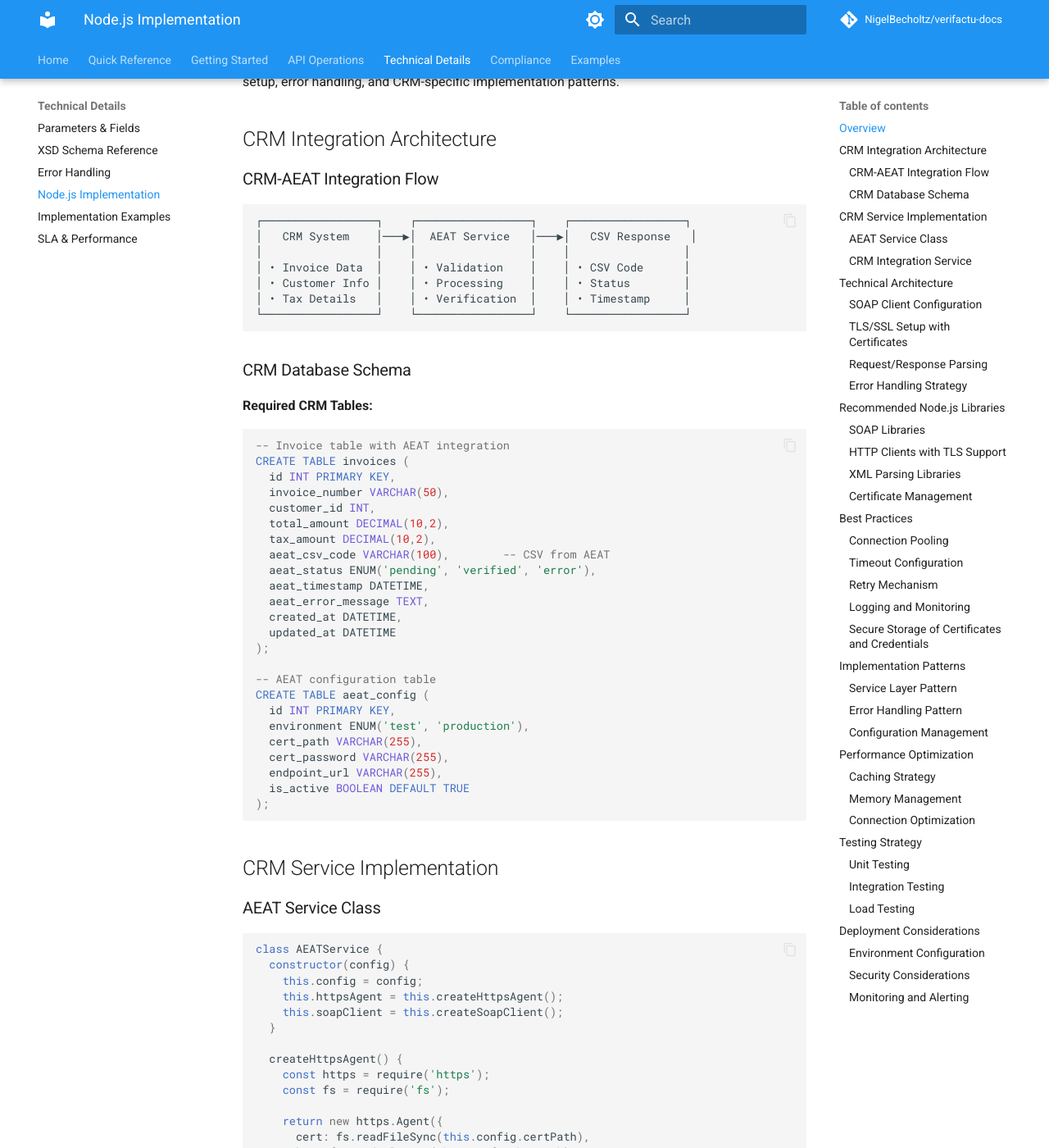
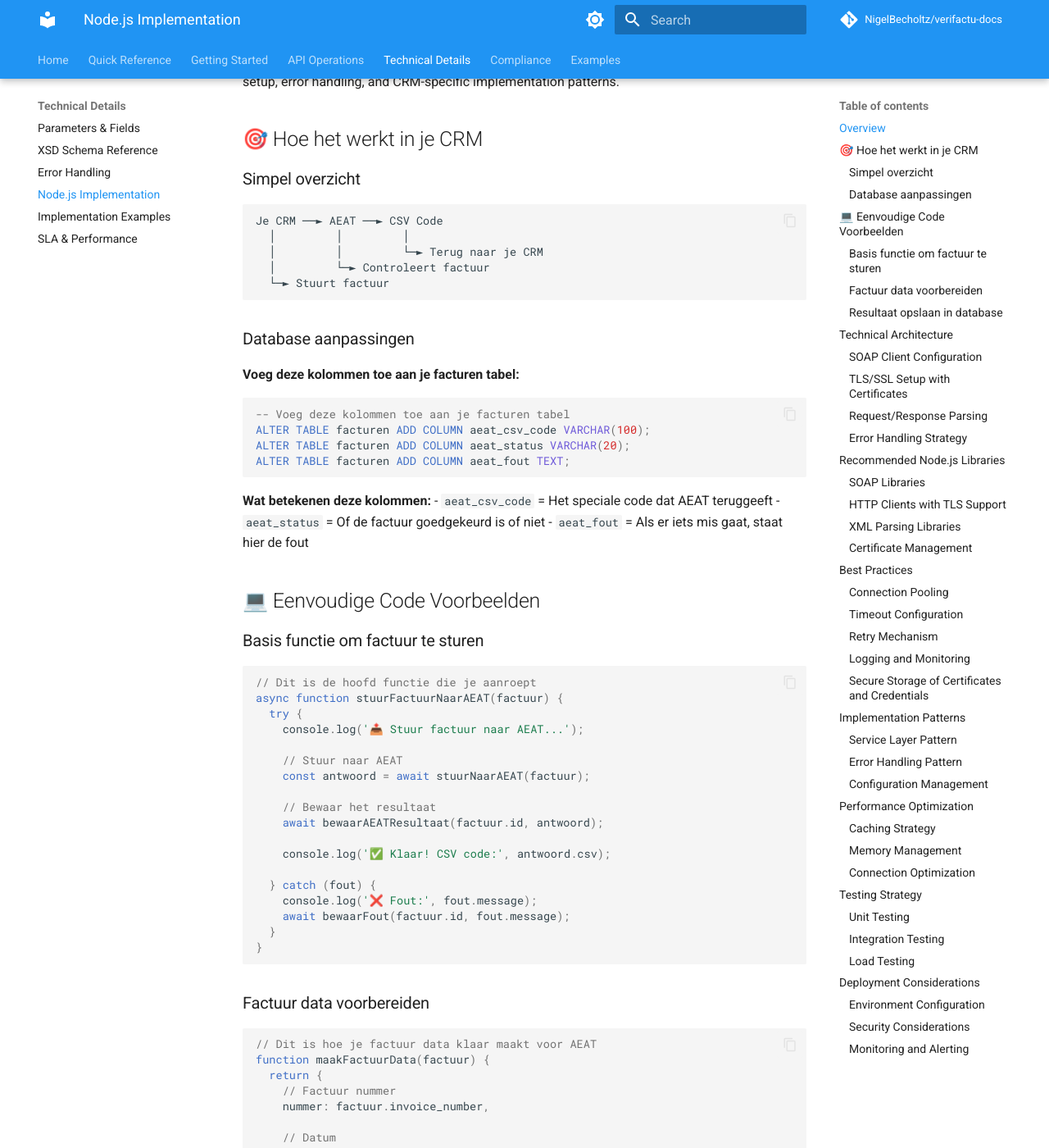
Before and after one commit to NigelBecholtz/verifactu-docs, an MkDocs documentation site: the page built from docs/node-implementation.md, in a window 1280 px wide and 1400 px high, scrolled down 283 px. Shown: the whole window at 82% size. Built offline with MkDocs 1.6.1 and Material for MkDocs 9.7.7, drawn with Linux system fonts in a browser that asks for light colours; comment, search, counter and statistics services are not loaded; some of the changed text lies outside the part shown.

Commit message:
Make documentation beginner-friendly
- Simplified CRM integration guide with Dutch explanations
- Added emoji and visual elements for better readability
- Replaced complex technical code with simple examples
- Added step-by-step quick start guide
- Focused on practical implementation rather than theory
- Made database schema explanations clearer
- Added simple workflow explanations

````diff
--- a/docs/authentication.md
+++ b/docs/authentication.md
@@ -110,64 +110,76 @@ The AEAT VERI*FACTU webservice uses **mutual TLS authentication** (also known as
 - **Usage**: Convenient for some applications
 - **Security**: Less secure than separate files
 
-## CRM Implementation Guide
+## 🚀 Eenvoudige CRM Integratie
 
-### Prerequisites
-**You already have:**
-- ✅ Client certificate (PFX/P12 or PEM format)
-- ✅ Private key
-- ✅ Certificate password (if applicable)
-- ✅ CRM system ready for integration
+### Wat je nodig hebt
+**Je hebt al:**
+- ✅ Een certificaat (van FNMT)
+- ✅ Je CRM systeem
+- ✅ Een beetje programmeerkennis
 
-### CRM Integration Steps
+### Stap 1: Certificaat opslaan
+**Zet je certificaat op een veilige plek in je CRM:**
 
-**1. Certificate Storage in CRM:**
 ```javascript
-// Store certificates securely in your CRM
-const certificateConfig = {
-  clientCert: process.env.AEAT_CLIENT_CERT, // Base64 encoded or file path
-  clientKey: process.env.AEAT_CLIENT_KEY,   // Base64 encoded or file path
-  caChain: process.env.AEAT_CA_CHAIN,      // Certificate Authority chain
-  password: process.env.AEAT_CERT_PASSWORD // Certificate password
+// Dit is waar je certificaat staat
+const certificaat = {
+  bestand: '/pad/naar/jouw/certificaat.p12',
+  wachtwoord: 'jouw_wachtwoord',
+  omgeving: 'test' // of 'production'
 };
 ```
 
-**2. CRM Database Configuration:**
+### Stap 2: Database aanpassen
+**Voeg deze kolommen toe aan je facturen tabel:**
+
 ```sql
--- Add certificate fields to your CRM settings table
-ALTER TABLE crm_settings ADD COLUMN aeat_cert_path VARCHAR(255);
-ALTER TABLE crm_settings ADD COLUMN aeat_cert_password VARCHAR(255);
-ALTER TABLE crm_settings ADD COLUMN aeat_environment ENUM('test', 'production');
+-- Voeg deze kolommen toe aan je facturen tabel
+ALTER TABLE facturen ADD COLUMN aeat_csv_code VARCHAR(100);
+ALTER TABLE facturen ADD COLUMN aeat_status VARCHAR(20);
+ALTER TABLE facturen ADD COLUMN aeat_fout TEXT;
 ```
 
-**3. CRM Invoice Processing Flow:**
+### Stap 3: Factuur naar AEAT sturen
+**Dit is wat er gebeurt als je een factuur maakt:**
+
 ```javascript
-// CRM invoice processing workflow
-async function processInvoiceForAEAT(invoice) {
+// Wanneer je een factuur opslaat in je CRM
+async function factuurOpslaan(factuur) {
   try {
-    // 1. Validate invoice data
-    const validation = validateInvoiceData(invoice);
-    if (!validation.isValid) {
-      throw new Error(`Validation failed: ${validation.errors.join(', ')}`);
-    }
+    // 1. Factuur opslaan in je CRM
+    const factuurId = await opslaanInCRM(factuur);
 
-    // 2. Register with AEAT
-    const aeatResponse = await registerInvoiceWithAEAT(invoice);
+    // 2. Stuur naar AEAT
+    const aeatAntwoord = await stuurNaarAEAT(factuur);
 
-    // 3. Update CRM with CSV code
-    await updateInvoiceWithCSV(invoice.id, aeatResponse.csv);
+    // 3. Bewaar het CSV code in je CRM
+    await updateFactuur(factuurId, {
+      aeat_csv_code: aeatAntwoord.csv,
+      aeat_status: 'goedgekeurd'
+    });
 
-    // 4. Mark invoice as verified
-    await markInvoiceAsVerified(invoice.id);
+    console.log('✅ Factuur succesvol naar AEAT gestuurd!');
 
-    return aeatResponse;
-  } catch (error) {
-    // Handle errors and update CRM
-    await logAEATError(invoice.id, error);
-    throw error;
+  } catch (fout) {
+    console.log('❌ Er ging iets mis:', fout.message);
+    // Bewaar de fout in je CRM
+    await updateFactuur(factuurId, {
+      aeat_status: 'fout',
+      aeat_fout: fout.message
+    });
   }
 }
 ```
+
+### Wat gebeurt er precies?
+1. **Je maakt een factuur** in je CRM
+2. **Je CRM stuurt de factuur** naar AEAT
+3. **AEAT controleert** de factuur
+4. **AEAT stuurt een CSV code** terug
+5. **Je CRM bewaart** de CSV code bij de factuur
+
+**Dat is het!** 🎉
 
 ## Technical Implementation in Node.js
 
--- a/docs/node-implementation.md
+++ b/docs/node-implementation.md
@@ -4,168 +4,92 @@
 
 This document provides detailed technical guidance for implementing the AEAT VERI*FACTU webservice in Node.js applications for CRM integration. It covers SOAP client configuration, TLS setup, error handling, and CRM-specific implementation patterns.
 
-## CRM Integration Architecture
+## 🎯 Hoe het werkt in je CRM
 
-### CRM-AEAT Integration Flow
-
+### Simpel overzicht
 ```
-┌─────────────────┐    ┌─────────────────┐    ┌─────────────────┐
-│   CRM System    │───▶│  AEAT Service   │───▶│   CSV Response   │
-│                 │    │                 │    │                 │
-│ • Invoice Data  │    │ • Validation    │    │ • CSV Code      │
-│ • Customer Info │    │ • Processing    │    │ • Status        │
-│ • Tax Details   │    │ • Verification  │    │ • Timestamp     │
-└─────────────────┘    └─────────────────┘    └─────────────────┘
+Je CRM ──► AEAT ──► CSV Code
+  │         │         │
+  │         │         └─► Terug naar je CRM
+  │         └─► Controleert factuur
+  └─► Stuurt factuur
 ```
 
-### CRM Database Schema
+### Database aanpassingen
+**Voeg deze kolommen toe aan je facturen tabel:**
 
-**Required CRM Tables:**
 ```sql
--- Invoice table with AEAT integration
-CREATE TABLE invoices (
-  id INT PRIMARY KEY,
-  invoice_number VARCHAR(50),
-  customer_id INT,
-  total_amount DECIMAL(10,2),
-  tax_amount DECIMAL(10,2),
-  aeat_csv_code VARCHAR(100),        -- CSV from AEAT
-  aeat_status ENUM('pending', 'verified', 'error'),
-  aeat_timestamp DATETIME,
-  aeat_error_message TEXT,
-  created_at DATETIME,
-  updated_at DATETIME
-);
-
--- AEAT configuration table
-CREATE TABLE aeat_config (
-  id INT PRIMARY KEY,
-  environment ENUM('test', 'production'),
-  cert_path VARCHAR(255),
-  cert_password VARCHAR(255),
-  endpoint_url VARCHAR(255),
-  is_active BOOLEAN DEFAULT TRUE
-);
+-- Voeg deze kolommen toe aan je facturen tabel
+ALTER TABLE facturen ADD COLUMN aeat_csv_code VARCHAR(100);
+ALTER TABLE facturen ADD COLUMN aeat_status VARCHAR(20);
+ALTER TABLE facturen ADD COLUMN aeat_fout TEXT;
 ```
 
-## CRM Service Implementation
+**Wat betekenen deze kolommen:**
+- `aeat_csv_code` = Het speciale code dat AEAT teruggeeft
+- `aeat_status` = Of de factuur goedgekeurd is of niet
+- `aeat_fout` = Als er iets mis gaat, staat hier de fout
 
-### AEAT Service Class
+## 💻 Eenvoudige Code Voorbeelden
 
+### Basis functie om factuur te sturen
 ```javascript
-class AEATService {
-  constructor(config) {
-    this.config = config;
-    this.httpsAgent = this.createHttpsAgent();
-    this.soapClient = this.createSoapClient();
-  }
+// Dit is de hoofd functie die je aanroept
+async function stuurFactuurNaarAEAT(factuur) {
+  try {
+    console.log('📤 Stuur factuur naar AEAT...');
 
-  createHttpsAgent() {
-    const https = require('https');
-    const fs = require('fs');
+    // Stuur naar AEAT
+    const antwoord = await stuurNaarAEAT(factuur);
 
-    return new https.Agent({
-      cert: fs.readFileSync(this.config.certPath),
-      key: fs.readFileSync(this.config.keyPath),
-      ca: fs.readFileSync(this.config.caPath),
-      rejectUnauthorized: true,
-      secureProtocol: 'TLSv1_2_method'
-    });
-  }
+    // Bewaar het resultaat
+    await bewaarAEATResultaat(factuur.id, antwoord);
 
-  async registerInvoice(invoiceData) {
-    try {
-      const soapRequest = this.buildSoapRequest(invoiceData);
-      const response = await this.sendSoapRequest(soapRequest);
-      return this.parseResponse(response);
-    } catch (error) {
-      throw new AEATError('Invoice registration failed', error);
-    }
-  }
+    console.log('✅ Klaar! CSV code:', antwoord.csv);
 
-  buildSoapRequest(invoice) {
-    return `<?xml version="1.0" encoding="UTF-8"?>
-<soap:Envelope xmlns:soap="http://schemas.xmlsoap.org/soap/envelope/">
-  <soap:Body>
-    <RegFactuSistemaFacturacion>
-      <Cabecera>
-        <NIFEmisor>${invoice.issuerNIF}</NIFEmisor>
-        <FechaEnvio>${new Date().toISOString()}</FechaEnvio>
-        <TiempoEsperaEnvio>30</TiempoEsperaEnvio>
-        <TipoComunicacion>Alta</TipoComunicacion>
-      </Cabecera>
-      <RegistroFactura>
-        <RegistroAlta>
-          <IDFactura>
-            <NumSerieFacturaEmisor>${invoice.series}</NumSerieFacturaEmisor>
-            <NumFacturaEmisor>${invoice.number}</NumFacturaEmisor>
-          </IDFactura>
-          <FechaExpedicionFactura>${invoice.date}</FechaExpedicionFactura>
-          <NIFReceptor>${invoice.recipientNIF}</NIFReceptor>
-          <ImporteTotal>${invoice.totalAmount}</ImporteTotal>
-        </RegistroAlta>
-      </RegistroFactura>
-    </RegFactuSistemaFacturacion>
-  </soap:Body>
-</soap:Envelope>`;
+  } catch (fout) {
+    console.log('❌ Fout:', fout.message);
+    await bewaarFout(factuur.id, fout.message);
   }
 }
 ```
 
-### CRM Integration Service
+### Factuur data voorbereiden
+```javascript
+// Dit is hoe je factuur data klaar maakt voor AEAT
+function maakFactuurData(factuur) {
+  return {
+    // Factuur nummer
+    nummer: factuur.invoice_number,
 
+    // Datum
+    datum: factuur.date,
+
+    // Van wie (jouw bedrijf)
+    van: factuur.issuer_nif,
+
+    // Naar wie (klant)
+    naar: factuur.customer_nif,
+
+    // Bedrag
+    bedrag: factuur.total_amount
+  };
+}
+```
+
+### Resultaat opslaan in database
 ```javascript
-class CRMIntegrationService {
-  constructor(aeatService, database) {
-    this.aeatService = aeatService;
-    this.db = database;
-  }
+// Dit bewaart het resultaat in je database
+async function bewaarAEATResultaat(factuurId, antwoord) {
+  const sql = `
+    UPDATE facturen
+    SET aeat_csv_code = ?,
+        aeat_status = 'goedgekeurd',
+        aeat_timestamp = NOW()
+    WHERE id = ?
+  `;
 
-  async processInvoice(invoiceId) {
-    const invoice = await this.db.getInvoice(invoiceId);
-
-    try {
-      // 1. Validate invoice data
-      this.validateInvoice(invoice);
-
-      // 2. Register with AEAT
-      const aeatResponse = await this.aeatService.registerInvoice(invoice);
-
-      // 3. Update CRM database
-      await this.updateInvoiceWithAEATData(invoiceId, aeatResponse);
-
-      // 4. Log success
-      await this.logAEATSuccess(invoiceId, aeatResponse);
-
-      return aeatResponse;
-    } catch (error) {
-      // Handle errors
-      await this.handleAEATError(invoiceId, error);
-      throw error;
-    }
-  }
-
-  async updateInvoiceWithAEATData(invoiceId, aeatResponse) {
-    const updateData = {
-      aeat_csv_code: aeatResponse.csv,
-      aeat_status: 'verified',
-      aeat_timestamp: new Date(),
-      aeat_error_message: null
-    };
-
-    await this.db.updateInvoice(invoiceId, updateData);
-  }
-
-  async handleAEATError(invoiceId, error) {
-    const errorData = {
-      aeat_status: 'error',
-      aeat_error_message: error.message,
-      aeat_timestamp: new Date()
-    };
-
-    await this.db.updateInvoice(invoiceId, errorData);
-    await this.logAEATError(invoiceId, error);
-  }
+  await database.query(sql, [antwoord.csv, factuurId]);
 }
 ```
 
````
Also changed, not shown: docs/index.md (+37 -6 lines).
